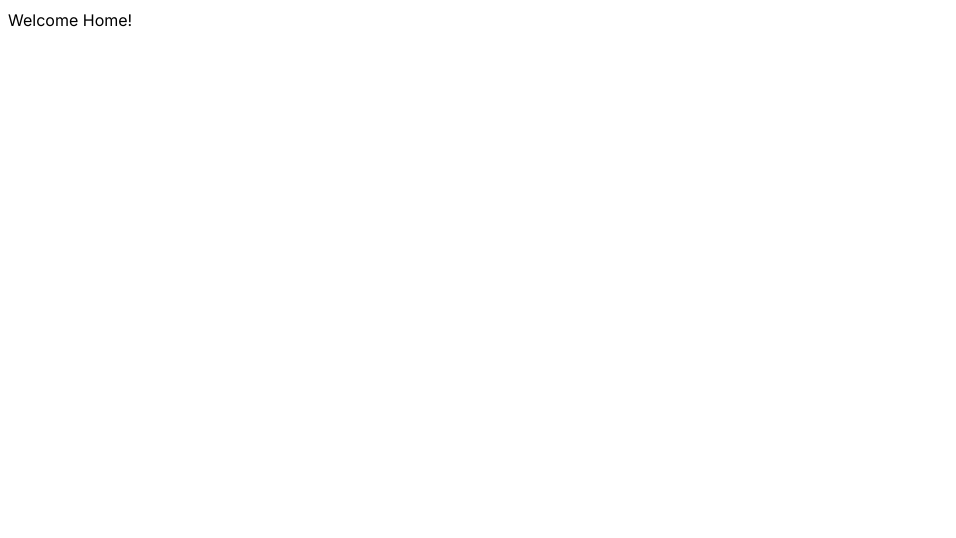
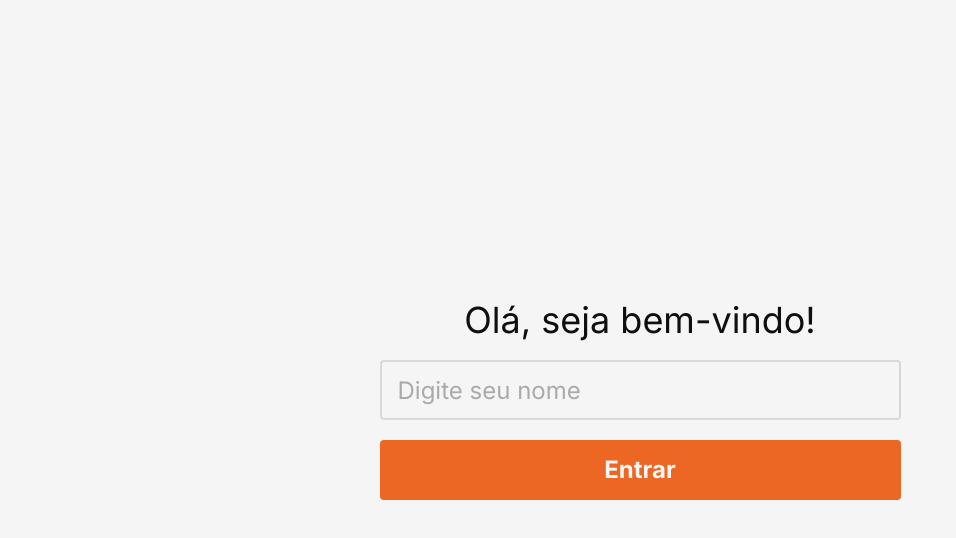
Before and after one commit to Lucas-R/teddy, a React (Vite) app in the folder frontend/: page / in a window 1280 px wide. Shown: the top 538 px of the page, without its empty margins (0-956 px from the left). Built offline with nearby package versions, Linux system fonts and the light colour scheme.

Commit message:
feat: create page home

```diff
--- a/frontend/package.json
+++ b/frontend/package.json
@@ -17,6 +17,8 @@
     "axios": "^1.12.2",
     "react": "^19.1.1",
     "react-dom": "^19.1.1",
+    "tailwind-merge": "^3.3.1",
+    "tailwind-variants": "^3.1.1",
     "tailwindcss": "^4.1.14",
     "zod": "^4.1.12"
   },
--- /dev/null
+++ b/frontend/src/components/layout/Container/index.tsx
@@ -0,0 +1,31 @@
+import { tv, type VariantProps } from 'tailwind-variants'
+
+const container = tv({
+    base: "mx-auto w-full",
+    variants: {
+        size: {
+            full: "max-w-full",
+            default: "max-w-full md:max-w-3xl xl:max-w-[1232px]"
+        },
+        px: {
+            none: "px-0",
+            default: "px-4",
+        }
+    },
+    defaultVariants: {
+        size: "default",
+        px: "default"
+    }
+});
+
+interface ContainerProps extends
+    React.HTMLAttributes<HTMLDivElement>,
+    VariantProps<typeof container> {}
+
+export default function Container({ children, size, px, className,...props }: ContainerProps) {
+    return (
+        <div className={container({ size, px, class: className })} {...props}>
+            {children}
+        </div>
+    )
+}
--- /dev/null
+++ b/frontend/src/components/ui/Button/index.tsx
@@ -0,0 +1,29 @@
+import { tv, type VariantProps } from "tailwind-variants"
+
+const button = tv({
+    base: "w-auto duration-500",
+    variants: {
+        theme: {
+            default: "text-2xl text-white font-bold rounded-sm bg-primary hover:bg-primary-hover"
+        },
+        size: {
+            default: "h-10 px-4 lg:h-[60px]"
+        }
+    },
+    defaultVariants: {
+        theme: "default",
+        size: "default"
+    }
+});
+
+interface ButtonProps extends
+    React.HTMLAttributes<HTMLButtonElement>,
+    VariantProps<typeof button> {}
+
+export default function Button({ children, theme, size, className, ...props }: ButtonProps) {
+    return (
+        <button className={button({ theme, size, class: className })} {...props}>
+            {children}
+        </button>
+    )
+}
--- /dev/null
+++ b/frontend/src/components/ui/Input/index.tsx
@@ -0,0 +1,27 @@
+import { tv, type VariantProps } from "tailwind-variants"
+
+const input = tv({
+    base: "w-full rounded-sm duration-500",
+    variants: {
+        theme: {
+            default: "text-base lg:text-2xl border-2 border-border placeholder:text-gray focus:outline-primary"
+        },
+        variant: {
+            default: "h-10 px-4 lg:h-[60px]"
+        }
+    },
+    defaultVariants: {
+        theme: "default",
+        variant: "default"
+    }
+});
+
+interface InputProps extends
+    React.InputHTMLAttributes<HTMLInputElement>,
+    VariantProps<typeof input> {}
+
+export default function Input({ children, theme, variant, className, ...props }: InputProps) {
+    return (
+        <input className={input({ theme, variant, class: className })} {...props} />
+    )
+}
--- /dev/null
+++ b/frontend/src/components/ui/Title/index.tsx
@@ -0,0 +1,34 @@
+import { tv, type VariantProps } from "tailwind-variants"
+
+const title = tv({
+    base: "",
+    variants: {
+        heading: {
+            h1: "text-2xl lg:text-4xl",
+            default: "text-base"
+        }
+    },
+    defaultVariants: {
+        heading: "default"
+    }
+});
+
+interface TitleProps extends
+    React.HTMLAttributes<HTMLHeadingElement>,
+    VariantProps<typeof title> {
+        as: "h1",
+    }
+
+export default function Title({
+    as: Element,
+    heading,
+    children,
+    className,
+    ...props
+}: TitleProps) {
+    return (
+        <Element className={title({ heading, class: className })} {...props}>
+            {children}
+        </Element>
+    )
+}
--- a/frontend/src/pages/index.tsx
+++ b/frontend/src/pages/index.tsx
@@ -1,4 +1,8 @@
 import { createFileRoute } from '@tanstack/react-router'
+import Container from '@/components/layout/Container'
+import Title from '@/components/ui/Title'
+import Button from '@/components/ui/Button'
+import Input from '@/components/ui/Input'
 
 export const Route = createFileRoute('/')({
   component: Index,
@@ -6,8 +10,12 @@ export const Route = createFileRoute('/')({
 
 function Index() {
   return (
-    <div className="p-2">
-      <h3>Welcome Home!</h3>
-    </div>
+    <header>
+      <Container className="max-w-[553px]! h-screen flex flex-col items-center justify-center gap-5">
+          <Title as="h1" heading="h1" className="text-center text-2xl lg:text-4xl"> Olá, seja bem-vindo! </Title>
+          <Input placeholder="Digite seu nome" className=""/>
+          <Button className="w-full">Entrar</Button>
+      </Container>
+    </header>
   )
 }
--- a/frontend/src/styles/tailwind.css
+++ b/frontend/src/styles/tailwind.css
@@ -4,11 +4,17 @@
     --font-primary: "Inter", sans-serif;
 
     --color-primary: #EC6724;
+    --color-primary-hover: #be5521;
     --color-border: #D9D9D9;
     --color-black: #0F0F0F;
     --color-gray: #AAAAAA;
+    --color-white: #F5F5F5;
 }
 
 body {
-    @apply font-primary;
+    @apply font-primary text-black bg-white;
 }
+
+button {
+    @apply cursor-pointer;
+}
```
Also changed, not shown: 2 other files (tests, documents, lock files or other folders).
